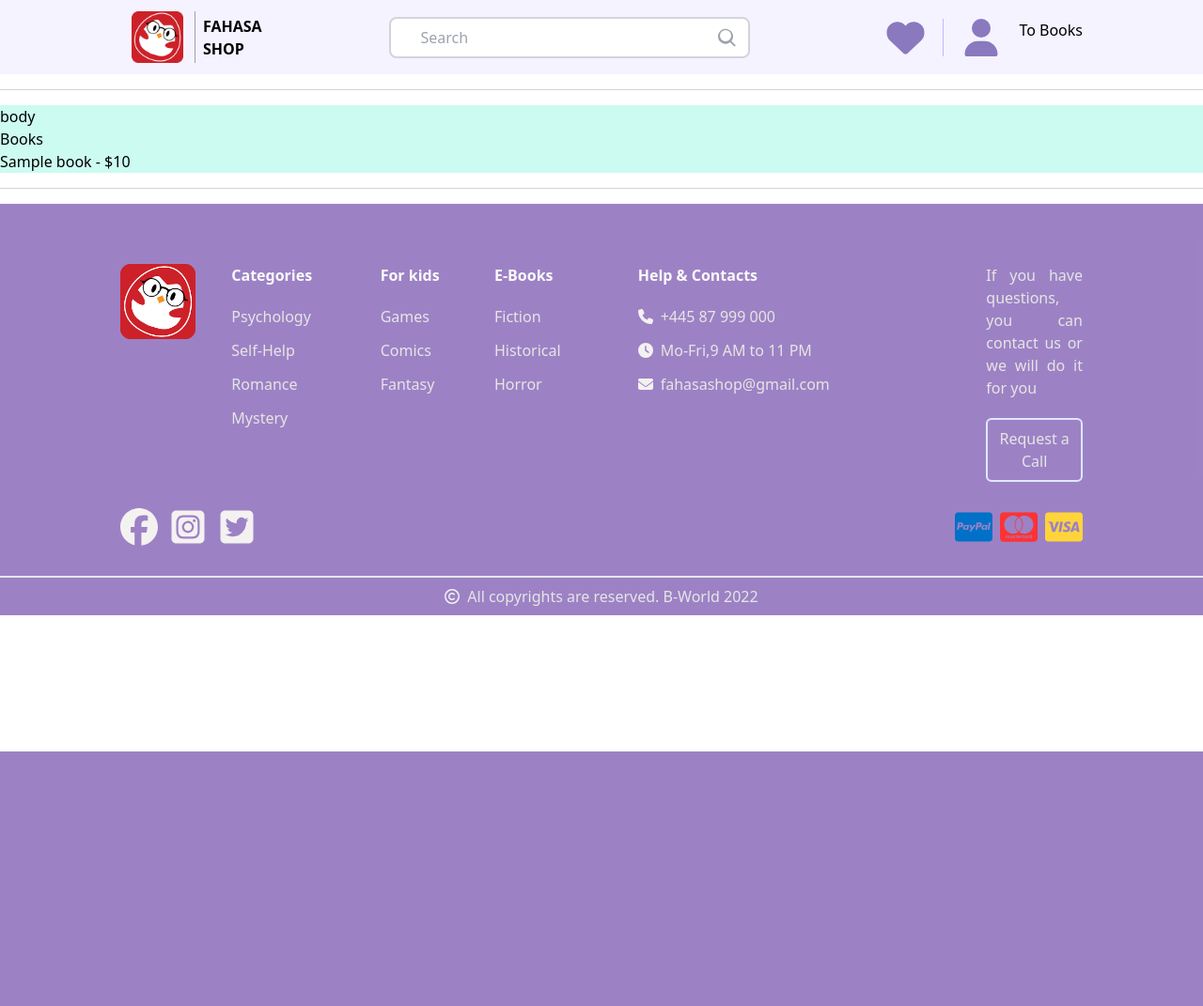
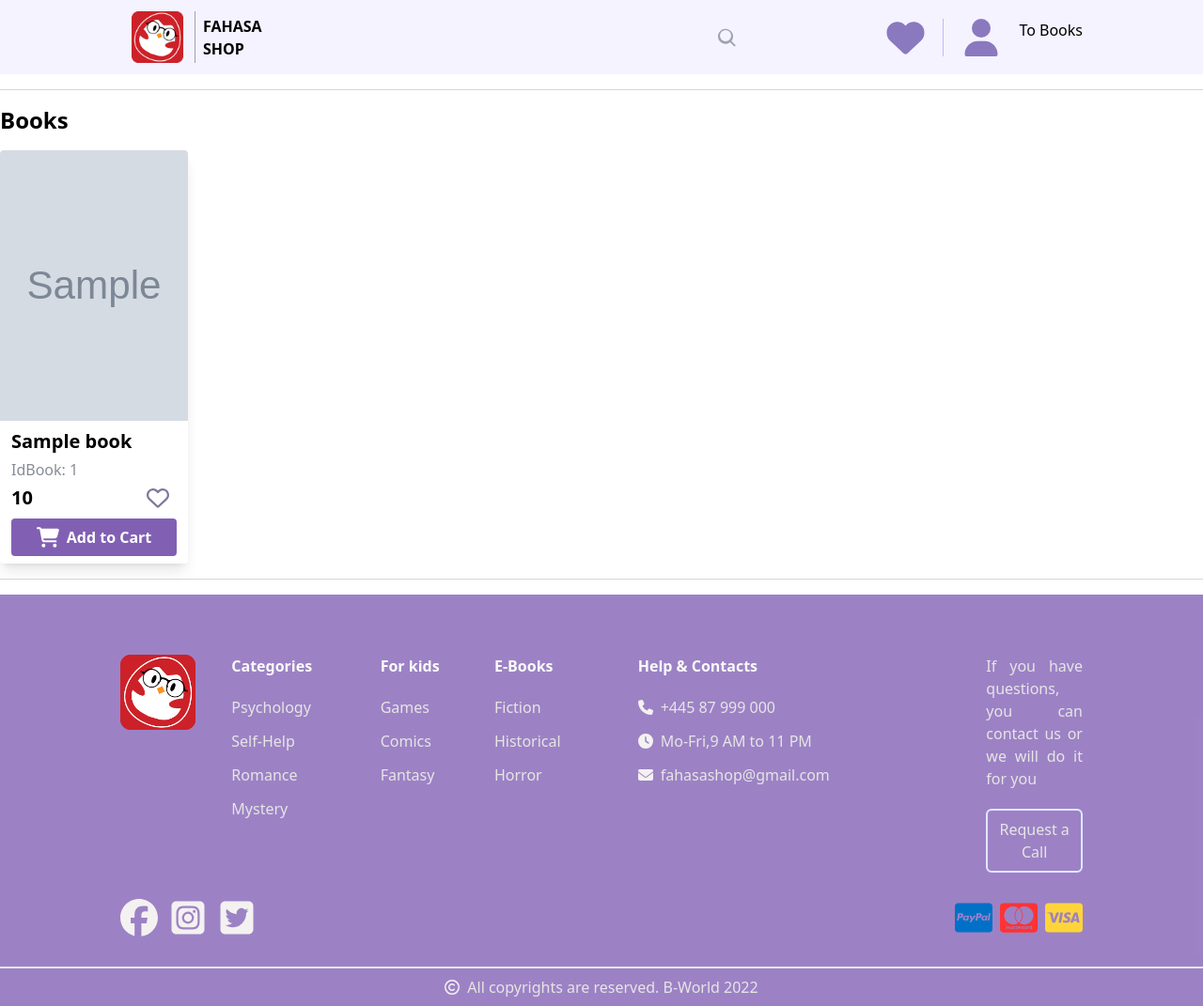
Before and after one commit to DanteBartel/HK232_Web_Nh-m_18_BTL, a PHP site: template views/books.php in a window 1280 px wide. Shown: the whole page at 94% size. Before the commit the page ends 800 px from the top, so only its background shows below. Run offline with PHP 8.4, Linux system fonts and the light colour scheme; the template is opened without the code that fills it: most values are stand-ins (such as "Sample title", 1, 10 or a date in 2020); grey boxes marked "Sample" are stand-in pictures; some libraries are stand-ins or nearby versions.

Commit message:
240423 2018,Sang,init logo_back_home bookcard & update books

```diff
--- a/assets/css/style.css
+++ b/assets/css/style.css
@@ -5,3 +5,7 @@
 .hover-fade:hover {
     filter: brightness(80%);
 }
+
+.hidden {
+    display: none;
+}
--- /dev/null
+++ b/assets/js/bookcard.js
@@ -0,0 +1,21 @@
+    // click thêm vào yêu thích
+    document.addEventListener("DOMContentLoaded", function() {
+        // Lấy danh sách các button
+        const borderheart = document.querySelectorAll('.border-heart');
+        const fullheart = document.querySelectorAll('.full-heart');
+
+        // Đặt sự kiện click cho mỗi button
+        borderheart.forEach(function(button) {
+                button.addEventListener('click', function() {
+                    button.classList.add('hidden');
+                    button.nextElementSibling.classList.remove('hidden');
+                });
+            });
+
+        fullheart.forEach(function(button) {
+            button.addEventListener('click', function() {
+                button.classList.add('hidden');
+                button.previousElementSibling.classList.remove('hidden');
+            });
+        });
+    });
--- a/models/Book.php
+++ b/models/Book.php
@@ -4,11 +4,13 @@ class Book {
     public $id;
     public $name;
     public $price;
+    public $image;
 
-    public function __construct($id, $name, $price) {
+    public function __construct($id, $name, $price,$image) {
         $this->id = $id;
         $this->name = $name;
         $this->price = $price;
+        $this->image = $image;
     }
 }
 
--- /dev/null
+++ b/views/bookcard.php
@@ -0,0 +1,46 @@
+<!DOCTYPE html>
+<html lang="en">
+    <head>
+        <meta charset="utf-8">
+        <meta http-equip="X-UA-Compatible" content="IE=edge">
+        <meta name="viewport" content="width=device-width, initial-scale=1.0">
+        <link rel="icon" type="image/x-icon" href="assets/img/favicon.ico" sizes="16x16">
+        <script src="https://kit.fontawesome.com/20d7a8279b.js" crossorigin="anonymous"></script>
+        <title>Thẻ sách</title>
+        <script src="https://cdn.tailwindcss.com"></script>
+        <link href="assets/css/style.css" rel="stylesheet" type="text/css">
+    </head>
+    <body>
+    <div class="max-w-60 rounded overflow-hidden shadow-lg hover-fade">
+        <img class="w-full h-72 object-fill" src="<?php echo $book->image; ?>" alt="<?php echo $book->name; ?> Image">
+        <div class="px-3 py-2">
+            <div class="font-bold text-xl mb-1"><?php echo $book->name; ?> </div>
+            <div class="text-gray-700 text-base mb-1 opacity-60">IdBook: <?php echo $book->id; ?> </div>
+            <div class="flex items-center mb-2">
+                <div class="text-xl font-bold"><?php echo $book->price; ?> </div>
+                <button class="ml-auto mr-2 focus:outline-none border-heart">
+                    <svg xmlns="http://www.w3.org/2000/svg" viewBox="0 0 512 512" class="h-6 w-6 fill-current text-gray-500 hover:text-red-500">
+                        <path fill="#81779c" d="M225.8 468.2l-2.5-2.3L48.1 303.2C17.4 274.7 0 234.7 0 192.8v-3.3c0-70.4 50-130.8 119.2-144C158.6 37.9 198.9 47 231 69.6c9 6.4 17.4 13.8 25 22.3c4.2-4.8 8.7-9.2 13.5-13.3c3.7-3.2 7.5-6.2 11.5-9c0 0 0 0 0 0C313.1 47 353.4 37.9 392.8 45.4C462 58.6 512 119.1 512 189.5v3.3c0 41.9-17.4 81.9-48.1 110.4L288.7 465.9l-2.5 2.3c-8.2 7.6-19 11.9-30.2 11.9s-22-4.2-30.2-11.9zM239.1 145c-.4-.3-.7-.7-1-1.1l-17.8-20c0 0-.1-.1-.1-.1c0 0 0 0 0 0c-23.1-25.9-58-37.7-92-31.2C81.6 101.5 48 142.1 48 189.5v3.3c0 28.5 11.9 55.8 32.8 75.2L256 430.7 431.2 268c20.9-19.4 32.8-46.7 32.8-75.2v-3.3c0-47.3-33.6-88-80.1-96.9c-34-6.5-69 5.4-92 31.2c0 0 0 0-.1 .1s0 0-.1 .1l-17.8 20c-.3 .4-.7 .7-1 1.1c-4.5 4.5-10.6 7-16.9 7s-12.4-2.5-16.9-7z"/>
+                    </svg>
+                </button>
+                <button class="ml-auto mr-2 focus:outline-none full-heart hidden">
+                    <svg xmlns="http://www.w3.org/2000/svg" viewBox="0 0 512 512" class="h-6 w-6 fill-current text-gray-500 hover:text-red-500">
+                        <path fill="#81779c" d="M47.6 300.4L228.3 469.1c7.5 7 17.4 10.9 27.7 10.9s20.2-3.9 27.7-10.9L464.4 300.4c30.4-28.3 47.6-68 47.6-109.5v-5.8c0-69.9-50.5-129.5-119.4-141C347 36.5 300.6 51.4 268 84L256 96 244 84c-32.6-32.6-79-47.5-124.6-39.9C50.5 55.6 0 115.2 0 185.1v5.8c0 41.5 17.2 81.2 47.6 109.5z"/>
+                    </svg>
+                </button>
+
+
+            </div>
+            <button class="flex items-center justify-center w-full bg-violet-900 bg-opacity-70 hover:bg-violet-900 hover:bg-opacity-90 text-white font-bold py-2 px-4 rounded focus:outline-none focus:shadow-outline">
+                <svg xmlns="http://www.w3.org/2000/svg" class="h-6 w-6 fill-current mr-2" viewBox="0 0 576 512">
+                    <path fill="#ffffff" d="M0 24C0 10.7 10.7 0 24 0H69.5c22 0 41.5 12.8 50.6 32h411c26.3 0 45.5 25 38.6 50.4l-41 152.3c-8.5 31.4-37 53.3-69.5 53.3H170.7l5.4 28.5c2.2 11.3 12.1 19.5 23.6 19.5H488c13.3 0 24 10.7 24 24s-10.7 24-24 24H199.7c-34.6 0-64.3-24.6-70.7-58.5L77.4 54.5c-.7-3.8-4-6.5-7.9-6.5H24C10.7 48 0 37.3 0 24zM128 464a48 48 0 1 1 96 0 48 48 0 1 1 -96 0zm336-48a48 48 0 1 1 0 96 48 48 0 1 1 0-96z"/>
+                </svg>
+                Add to Cart
+            </button>
+
+        </div>
+    </div>
+
+    <script src="assets/js/bookcard.js"></script>
+    </body>
+</html>
--- a/views/books.php
+++ b/views/books.php
@@ -9,18 +9,13 @@
 <body>
     <?php require 'views/header.php'; ?>
     <hr class="border-t border-gray-300 my-4">
-    <div name="body" class="lg:max-w-screen-xl mx-auto bg-teal-100">
-        <div>body</div>
-        <h1>Books</h1>
-        <ul>
+    <div name="body" class="lg:max-w-screen-xl mx-auto ">
+        <h1 class="text-2xl font-bold mb-4 ">Books</h1>
+        <div class="grid grid-cols-2 md:grid-cols-3 lg:grid-cols-6 gap-4">
             <?php foreach ($books as $book): ?>
-                <li>
-                    <a href="index.php?action=book&id=<?php echo $book->id; ?>">
-                        <?php echo $book->name; ?> - $<?php echo $book->price; ?>
-                    </a>
-                </li>
+                <?php require 'views/bookcard.php'; ?>
             <?php endforeach; ?>
-        </ul>
+        </div>
     </div>
     <hr class="border-t border-gray-300 my-4">
     <?php require 'views/footer.php'; ?>
--- a/views/footer.php
+++ b/views/footer.php
@@ -20,7 +20,9 @@
             <div class="flex flex-wrap lg:flex-nowrap lg:justify-between">
                 <div class="basis-full pb-10 md:basis-1/4">
                     <div class="w-20">
-                        <img class=" cursor-pointer hover-fade" src="assets/img/fahasa.png">
+                        <a href="index.php?action=index">
+                            <img class=" cursor-pointer hover-fade" src="assets/img/fahasa.png">
+                        </a>
                     </div>
                 </div>
 
--- a/views/header.php
+++ b/views/header.php
@@ -20,7 +20,10 @@
         <div name="header" class="container mx-auto bg-violet-50 lg:px-32 sm:px-2 md:px-10">
             <nav class="flex justify-between items-center py-3">
                 <div class="w-20">
-                    <img class=" border-r border-gray-400 px-3 cursor-pointer hover-fade" src="assets/img/fahasa.png">
+                    <a href="index.php?action=index">
+                        <img class=" border-r border-gray-400 px-3 cursor-pointer hover-fade" src="assets/img/fahasa.png">
+                    </a>
+
                 </div>
 
                 <div class="px-2 font-semibold uppercase hover:text-rose-700">
```
Also changed, not shown: controllers/BookController.php (+7 -4 lines), assets/img/alt.jpg (added), assets/img/biasach.jpg (added), assets/img/cavoi.jpg (added), assets/img/fish.jpg (added), assets/img/purplebook.jpg (added), assets/img/secret.webp (added), assets/img/simple.jpg (added).
